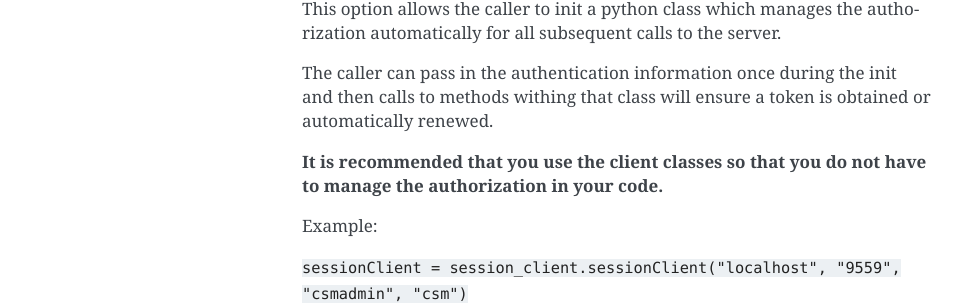
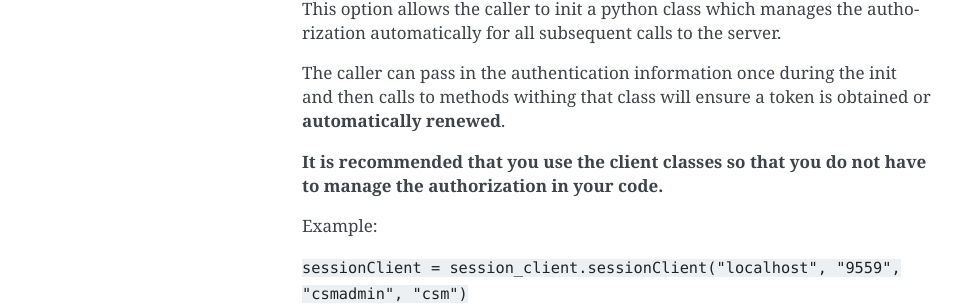
Before and after one commit to IBM/pyCSM, a Sphinx documentation site: the page built from docs/index.rst, in a window 1280 px wide and 900 px high, scrolled down 446 px. Shown: the part 199-503 px from the top of the window, without its empty margins (148-1110 px from the left). Built offline with Sphinx 7.4.7, drawn with Linux system fonts in a browser that asks for light colours.

Commit message:
Update Help page for "properties"

```diff
--- a/docs/index.rst
+++ b/docs/index.rst
@@ -26,7 +26,7 @@ Welcome to pyCSM's documentation!
    for all subsequent calls to the server.
 
    The caller can pass in the authentication information once during the init and then calls to methods withing that
-   class will ensure a token is obtained or automatically renewed.
+   class will ensure a token is obtained or **automatically renewed**.
 
    **It is recommended that you use the client classes so that you do not have to manage the authorization in your code.**
 
```
